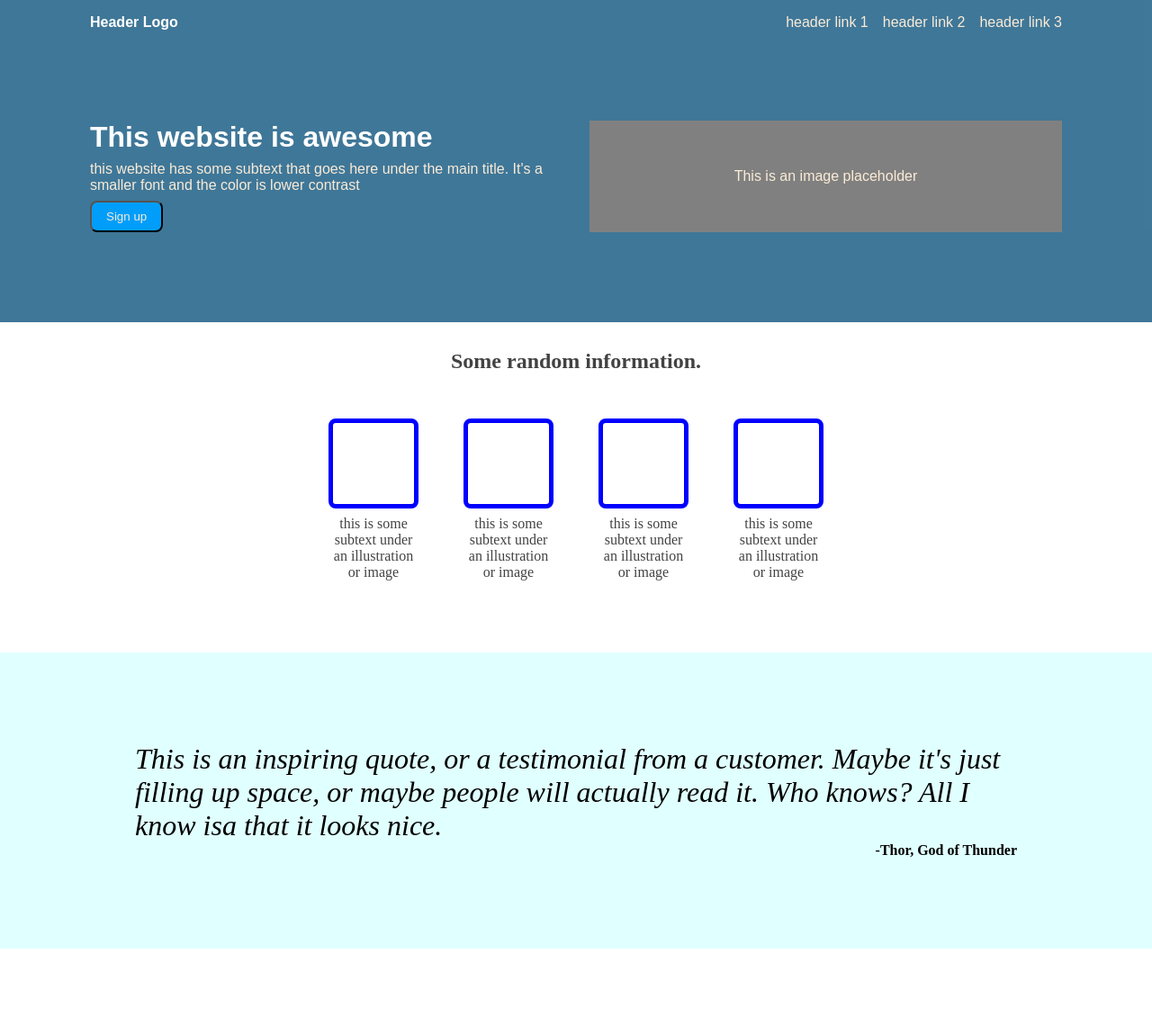
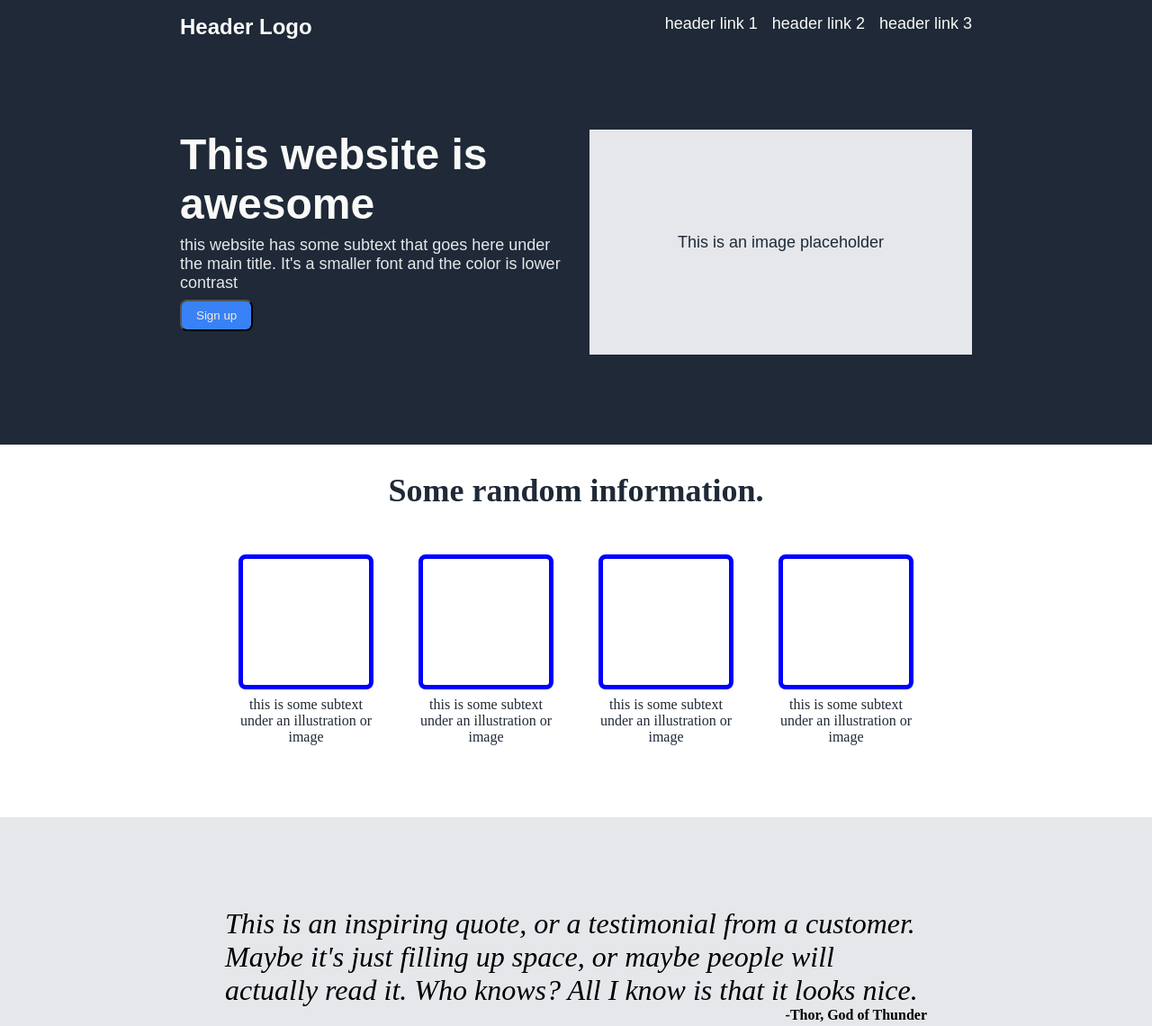
Before and after one commit to zachary-pm/odin-landing-page, a plain HTML site: page index.html in a window 1280 px wide. Shown: the top 1140 px of the page at 90% size. Drawn offline with Linux system fonts and the light colour scheme.

Commit message:
Edit style.css
Changed font color and sizes for all items in index.html
Edited margins and spacing for all content

```diff
--- a/index.html
+++ b/index.html
@@ -53,7 +53,7 @@
 
     <div class="quotebox">
         <p class="quote">
-            This is an inspiring quote, or a testimonial from a customer. Maybe it's just filling up space, or maybe people will actually read it. Who knows? All I know isa that it looks nice.
+            This is an inspiring quote, or a testimonial from a customer. Maybe it's just filling up space, or maybe people will actually read it. Who knows? All I know is that it looks nice.
         </p>
         <p class="attribution">-Thor, God of Thunder</p>
     </div>
--- a/style.css
+++ b/style.css
@@ -11,26 +11,27 @@ body {
 
 ul {
     list-style-type: none;
-    margin: 16px 100px 0px 100px;
+    margin: 16px 200px 0px 200px;
     display: flex;
     gap: 16px;
 }
 
 a {
     text-decoration: none;
-    color: antiquewhite;
+    color: #f9faf8;
 }
 
 button {
     color: antiquewhite;
-    background-color: rgb(0, 158, 250);
+    background-color: #3882f6;
     border-radius: 8px;
     padding: 8px 16px;
 }
 
 .header-logo {
+    font-size: 24px;
     font-weight: 700;
-    color: white;
+    color: #f9faf8;
 }
 
 .rightlinks {
@@ -39,47 +40,60 @@ button {
 
 .topbox {
     font-family: Arial, Helvetica, sans-serif;
-    color: antiquewhite;
-    background-color: rgba(7, 80, 122, 0.774);
+    font-size: 18px;
+    color: #e5e7eb;
+    background-color: #1f2937;
 
     display: flex;
     flex-direction: column;
 }
 
 .topbox-container {
-    margin: 100px;
+    margin: 100px 200px;
     display: flex;
+    justify-content: center;
     gap: 30px;
 }
 
 .topbox-content {
+    height: 250px;
+    width: 500px;
     display: flex;
     flex-direction: column;
     align-items: flex-start;
+    flex: 1;
     gap: 8px;
-    flex-basis: 50%;
 }
 
 .topbox-content h1 {
+    font-size: 48px;
     font-weight: 700;
-    color: white;
+    color: #f9faf8;
 }
 
 .img-placeholder {
-    background-color: gray;
-    flex-basis: 50%;
+    height: 250px;
+    width: 500px;
+    background-color: #e5e7eb;
+    color: #1f2937;
     display: flex;
     justify-content: center;
     align-items: center;
+    flex: 1;
 }
 
 .cardbox {
-    color: rgba(0, 0, 0, 0.74);
+    color: #1f2937;
     padding: 30px;
     display: flex;
     flex-direction: column;
     justify-content: flex-start;
     align-items: center;
+}
+
+.cardbox h2 {
+    font-size: 36px;
+    color: #1f2937;
 }
 
 .cardbox-content {
@@ -103,22 +117,23 @@ button {
 }
 
 .square {
-    width: 100px;
-    height: 100px;
+    width: 150px;
+    height: 150px;
     border: 5px solid blue;
     border-radius: 8px;
 }
 
 .quotebox {
-    background-color: lightcyan;
-    padding: 100px 150px;
+    background-color: #e5e7eb;
+    padding: 100px 250px;
     display: flex;
     flex-direction: column;
 }
 
 .quote {
-    font-size: 2rem;
+    font-size: 32px;
     font-style: italic;
+    color: #1f2937
     flex: 1;
 }
 
@@ -137,10 +152,10 @@ button {
 
 .bottombox-content {
     color: aliceblue;
-    background-color: blue;
+    background-color: #3882f6;
     border-radius: 8px;
     padding: 40px 60px;
-    margin: 100px;
+    margin: 100px 200px;
     display: flex;
     justify-content: space-between;
 }
```
